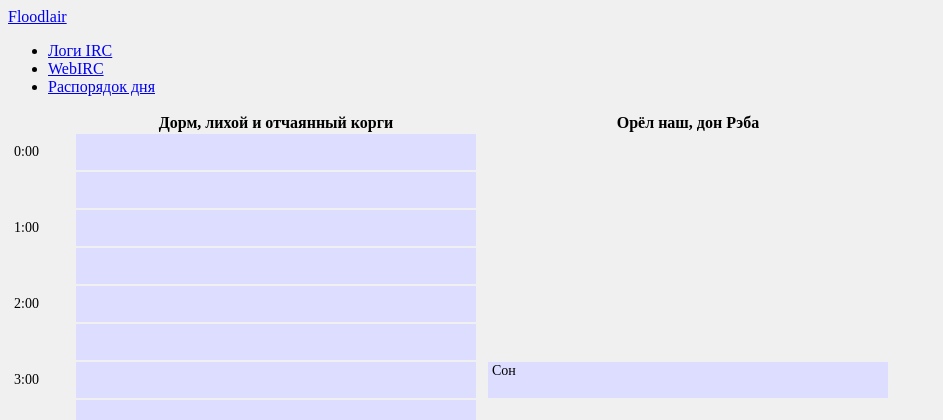
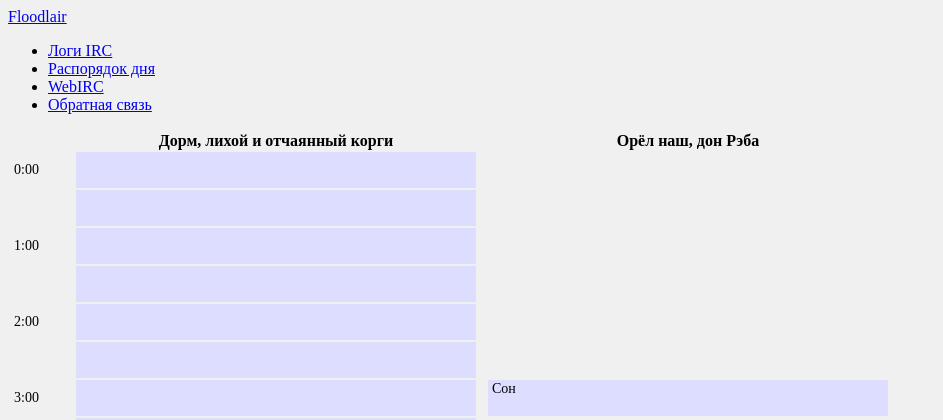
Before and after one commit to alekseyev/floodlair, a Django app: a page that uses floodlair/templates/base.html in a window 1280 px wide. Shown: the top 420 px of the page, without its empty margins (0-943 px from the left). Run offline with Django 3.2, Linux system fonts and the light colour scheme; style sheets or scripts are compiled from the project's sources; parts of the project's set-up code (start-up, migrations or seed data) failed here and were passed over; some libraries are stand-ins or nearby versions.

Commit message:
Added complain link

```diff
--- a/floodlair/templates/base.html
+++ b/floodlair/templates/base.html
@@ -55,8 +55,9 @@
                 <a href="/" class="brand">Floodlair</a>
                 <ul class="nav">
                     <li><a href="{% url "home_page" %}">Логи IRC</a></li>
+                    <li><a href="{% url "sched" %}">Распорядок дня</a></li>
                     <li><a href="http://webirc.floodlair.club">WebIRC</a></li>
-                    <li><a href="{% url "sched" %}">Распорядок дня</a></li>
+                    <li><a href="http://dorm.floodlair.club">Обратная связь</a></li>
                 </ul>
             </div>
         </div>
```
